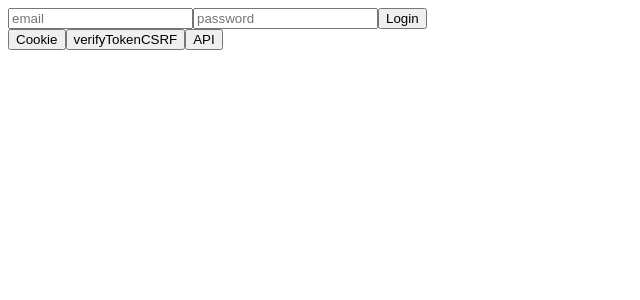
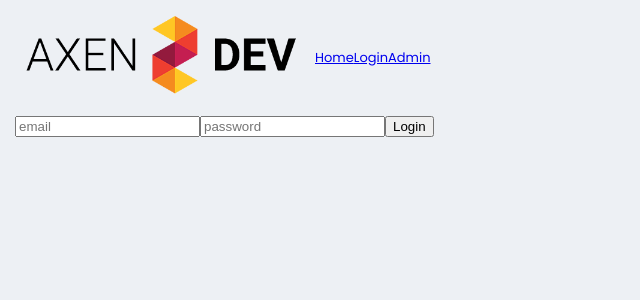
Before and after one commit to aXenDeveloper/express-react-recipes, a React (Create React App) app in the folder frontend/: page /login in a window 1280 px wide. Shown: the top 300 px of the page, without its empty margins (0-640 px from the left). Built offline with nearby package versions, Linux system fonts and the light colour scheme.

Commit message:
Add header and config file

```diff
--- a/frontend/public/index.html
+++ b/frontend/public/index.html
@@ -1,14 +1,12 @@
 <!DOCTYPE html>
 <html lang="en">
+
 <head>
   <meta charset="utf-8" />
   <link rel="icon" href="%PUBLIC_URL%/favicon.ico" />
   <meta name="viewport" content="width=device-width, initial-scale=1" />
   <meta name="theme-color" content="#000000" />
-    <meta
-      name="description"
-      content="Web site created using create-react-app"
-    />
+  <meta name="description" content="Web site created using create-react-app" />
   <link rel="apple-touch-icon" href="%PUBLIC_URL%/logo192.png" />
   <!--
       manifest.json provides metadata used when your web app is installed on a
@@ -24,8 +22,13 @@
       work correctly both with client-side routing and a non-root public URL.
       Learn how to configure a non-root public URL by running `npm run build`.
     -->
+  <link rel="preconnect" href="https://fonts.gstatic.com">
+  <link
+    href="https://fonts.googleapis.com/css2?family=Poppins:ital,wght@0,100;0,200;0,300;0,400;0,500;0,600;1,100;1,200;1,300;1,400;1,500;1,600&display=swap"
+    rel="stylesheet">
   <title>React App</title>
 </head>
+
 <body>
   <noscript>You need to enable JavaScript to run this app.</noscript>
   <div id="root"></div>
@@ -40,4 +43,5 @@
       To create a production bundle, use `npm run build` or `yarn build`.
     -->
 </body>
+
 </html>
--- /dev/null
+++ b/frontend/src/components/Header.js
@@ -0,0 +1,19 @@
+import React from 'react';
+import { Link } from 'react-router-dom';
+import LogoDark from '../assets/logo_dark.png';
+import { ContainerFlex } from '../styles/header';
+import { Logo } from '../styles/header';
+import NavBar from "./NavBar";
+
+const Header = () => (
+    <header>
+        <ContainerFlex>
+            <Link to="/">
+                <Logo src={LogoDark} alt="Logo" />
+            </Link>
+            <NavBar />
+        </ContainerFlex>
+    </header>
+);
+
+export default Header;
--- a/frontend/src/components/Layout.js
+++ b/frontend/src/components/Layout.js
@@ -1,8 +1,15 @@
 import React from 'react';
+import Header from "./Header";
+import { Container } from '../styles/layout';
 
 const Layout = ({ children }) => (
     <>
-        {children}
+        <Header />
+        <main>
+            <Container>
+                {children}
+            </Container>
+        </main>
     </>
 );
 
--- /dev/null
+++ b/frontend/src/components/NavBar.js
@@ -0,0 +1,12 @@
+import React from 'react';
+import { NavLink } from 'react-router-dom';
+
+const NavBar = () => (
+    <nav>
+        <NavLink exact to="/">Home</NavLink>
+        <NavLink exact to="/login">Login</NavLink>
+        <NavLink exact to="/admin">Admin</NavLink>
+    </nav>
+);
+
+export default NavBar;
--- a/frontend/src/components/ProtectedRoute.js
+++ b/frontend/src/components/ProtectedRoute.js
@@ -2,6 +2,7 @@ import React, { useState, useEffect } from 'react';
 import { Route } from 'react-router-dom';
 import { useCSRF } from '../context/csrf';
 import ErrorView from '../views/ErrorView';
+import config from '../config';
 
 const ProtectedRoute = ({ component: Component, ...res }) => {
 	const [statusVerifyCSRF, setStatusVerifyCSRF] = useState();
@@ -9,7 +10,7 @@ const ProtectedRoute = ({ component: Component, ...res }) => {
 
 	useEffect(() => {
 		if (tokenCSRF) {
-			fetch('http://localhost:8000/account/verifyCSRF', {
+			fetch(`${config.backend_url}/account/verifyCSRF`, {
 				headers: {
 					'Content-Type': 'application/json',
 					CSRF_Token: tokenCSRF
--- /dev/null
+++ b/frontend/src/config.js
@@ -0,0 +1,5 @@
+const config = {
+    backend_url: 'http://localhost:8000'
+};
+
+export default config;
--- a/frontend/src/index.js
+++ b/frontend/src/index.js
@@ -2,9 +2,11 @@ import React from 'react';
 import ReactDOM from 'react-dom';
 import App from './App';
 import reportWebVitals from './reportWebVitals';
+import GlobalStyle from "./styles/global";
 
 ReactDOM.render(
   <React.StrictMode>
+    <GlobalStyle />
     <App />
   </React.StrictMode>,
   document.getElementById('root')
--- /dev/null
+++ b/frontend/src/styles/global.js
@@ -0,0 +1,31 @@
+import { createGlobalStyle } from 'styled-components';
+
+const GlobalStyle = createGlobalStyle`
+:root {
+    --theme-background: #edf0f4;
+    --theme-color: #353c41;
+    --container-width: 1630px;
+}
+
+*,
+*::after,
+*::before {
+  box-sizing: border-box;
+}
+
+html {
+  font-size: 10px;
+}
+
+body {
+  font-family: "Poppins", -apple-system, BlinkMacSystemFont, Roboto, Helvetica, Arial, sans-serif;
+  font-size: 1.3rem;
+  line-height: 1.5;
+  background-color: var(--theme-background);
+  color: var(--theme-color);
+  height: 100%;
+  margin: 0;
+}
+`;
+
+export default GlobalStyle;
--- /dev/null
+++ b/frontend/src/styles/header.js
@@ -0,0 +1,12 @@
+import styled from 'styled-components';
+import { Container } from "./layout";
+
+export const ContainerFlex = styled(Container)`
+    display: flex;
+    align-items: center;
+`;
+
+export const Logo = styled.img`
+    max-width: 300px;
+    padding: 1rem 0;
+`;
--- /dev/null
+++ b/frontend/src/styles/layout.js
@@ -0,0 +1,7 @@
+import styled from 'styled-components';
+
+export const Container = styled.div`
+    max-width: var(--container-width);
+    padding: 0 15px;
+    margin: 0 auto;
+`;
--- a/frontend/src/views/LoginView.js
+++ b/frontend/src/views/LoginView.js
@@ -1,14 +1,15 @@
 import React, { useState } from 'react';
 import { useCSRF } from '../context/csrf';
+import config from '../config';
 
 const LoginView = () => {
 	const [inputEmail, setInputEmail] = useState('');
 	const [inputPassword, setInputPassword] = useState('');
-	const { createTokenCSRF, verifyTokenCSRF, tokenCSRF } = useCSRF();
+	const { createTokenCSRF } = useCSRF();
 
 	const api = async () => {
 		try {
-			const api = await fetch('http://localhost:8000/account/login', {
+			const api = await fetch(`${config.backend_url}/account/login`, {
 				method: 'POST',
 				headers: {
 					'Content-Type': 'application/json'
@@ -47,10 +48,6 @@ const LoginView = () => {
 				<input type="password" placeholder="password" onChange={handlePassword} value={inputPassword} />
 				<input type="submit" value="Login" />
 			</form>
-
-			<button onClick={() => createTokenCSRF('siema')}>Cookie</button>
-			<button onClick={() => verifyTokenCSRF(tokenCSRF)}>verifyTokenCSRF</button>
-			<button onClick={api}>API</button>
 		</div>
 	);
 };
--- a/frontend/src/views/RegisterView.js
+++ b/frontend/src/views/RegisterView.js
@@ -1,9 +1,10 @@
 import React from 'react';
+import config from '../config';
 
 const RegisterView = () => {
 	const api = async () => {
 		try {
-			const api = await fetch('http://localhost:8000/account/register', {
+			const api = await fetch(`${config.backend_url}/account/register`, {
 				method: 'POST',
 				headers: {
 					'Content-Type': 'application/json'
```
Also changed, not shown: frontend/src/assets/logo_dark.png (added), frontend/src/assets/logo_light.png (added). Lines whose indentation alone changed are shown as unchanged.
